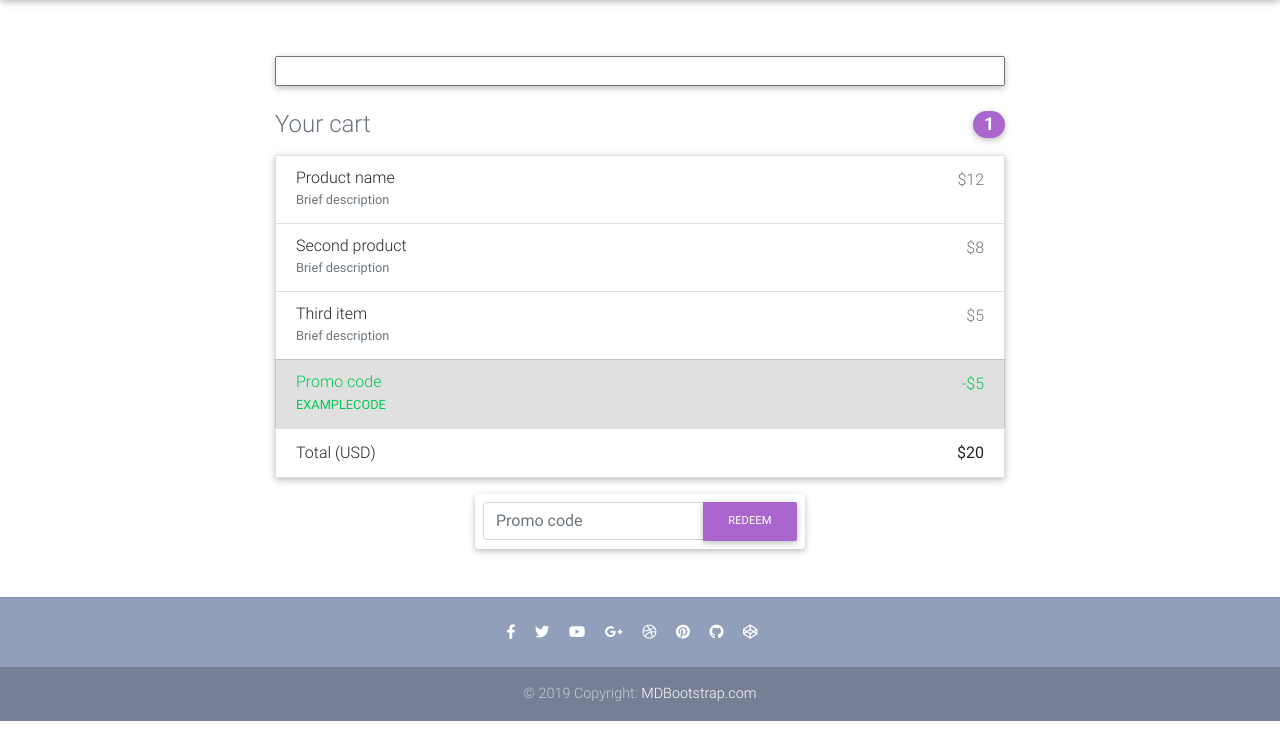
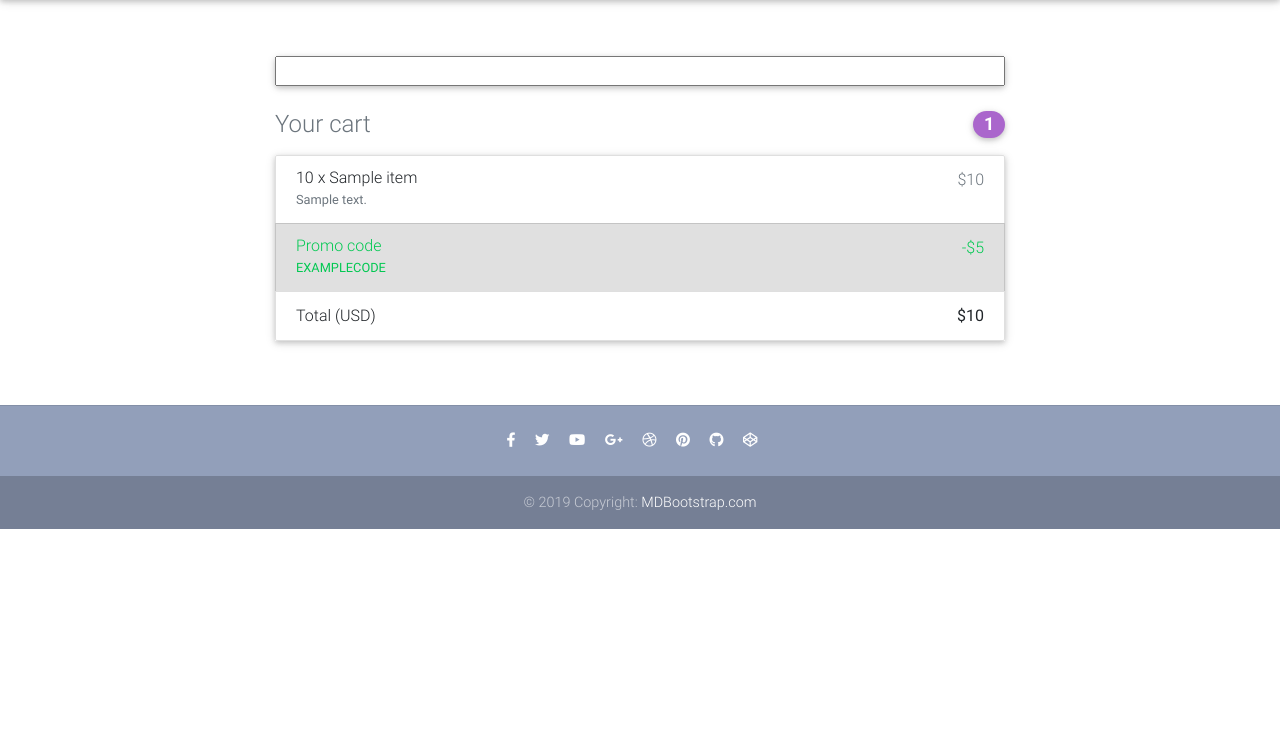
Before and after one commit to ElimuStuart/lacart, a Django app: template templates/payment.html in a window 1280 px wide. Shown: the part 64-800 px from the top of the page. Run offline with Django 3.2, Linux system fonts and the light colour scheme; the template is opened without the code that fills it: most values are stand-ins (such as "Sample title", 1, 10 or a date in 2020); form fields are guessed from the names that the template uses; parts of the project's set-up code (start-up, migrations or seed data) failed here and were passed over; some libraries are stand-ins or nearby versions.

Commit message:
payment page clean up

```diff
--- a/templates/payment.html
+++ b/templates/payment.html
@@ -56,27 +56,15 @@ form:last-child {
 
           <!-- Cart -->
           <ul class="list-group mb-3 z-depth-1">
+            {% for order_item in order.items.all %}
             <li class="list-group-item d-flex justify-content-between lh-condensed">
               <div>
-                <h6 class="my-0">Product name</h6>
-                <small class="text-muted">Brief description</small>
+                <h6 class="my-0">{{ order_item.quantity }} x {{ order_item.item.title }}</h6>
+                <small class="text-muted">{{ order_item.item.description }}</small>
               </div>
-              <span class="text-muted">$12</span>
+              <span class="text-muted">${{ order_item.get_final_price }}</span>
             </li>
-            <li class="list-group-item d-flex justify-content-between lh-condensed">
-              <div>
-                <h6 class="my-0">Second product</h6>
-                <small class="text-muted">Brief description</small>
-              </div>
-              <span class="text-muted">$8</span>
-            </li>
-            <li class="list-group-item d-flex justify-content-between lh-condensed">
-              <div>
-                <h6 class="my-0">Third item</h6>
-                <small class="text-muted">Brief description</small>
-              </div>
-              <span class="text-muted">$5</span>
-            </li>
+            {% endfor %}
             <li class="list-group-item d-flex justify-content-between bg-light">
               <div class="text-success">
                 <h6 class="my-0">Promo code</h6>
@@ -86,21 +74,11 @@ form:last-child {
             </li>
             <li class="list-group-item d-flex justify-content-between">
               <span>Total (USD)</span>
-              <strong>$20</strong>
+              <strong>${{ order.get_total }}</strong>
             </li>
           </ul>
           <!-- Cart -->
 
-          <!-- Promo code -->
-          <form class="card p-2">
-            <div class="input-group">
-              <input type="text" class="form-control" placeholder="Promo code" aria-label="Recipient's username" aria-describedby="basic-addon2">
-              <div class="input-group-append">
-                <button class="btn btn-secondary btn-md waves-effect m-0" type="button">Redeem</button>
-              </div>
-            </div>
-          </form>
-          <!-- Promo code -->
 
         </div>
         <!--Grid column-->
```
